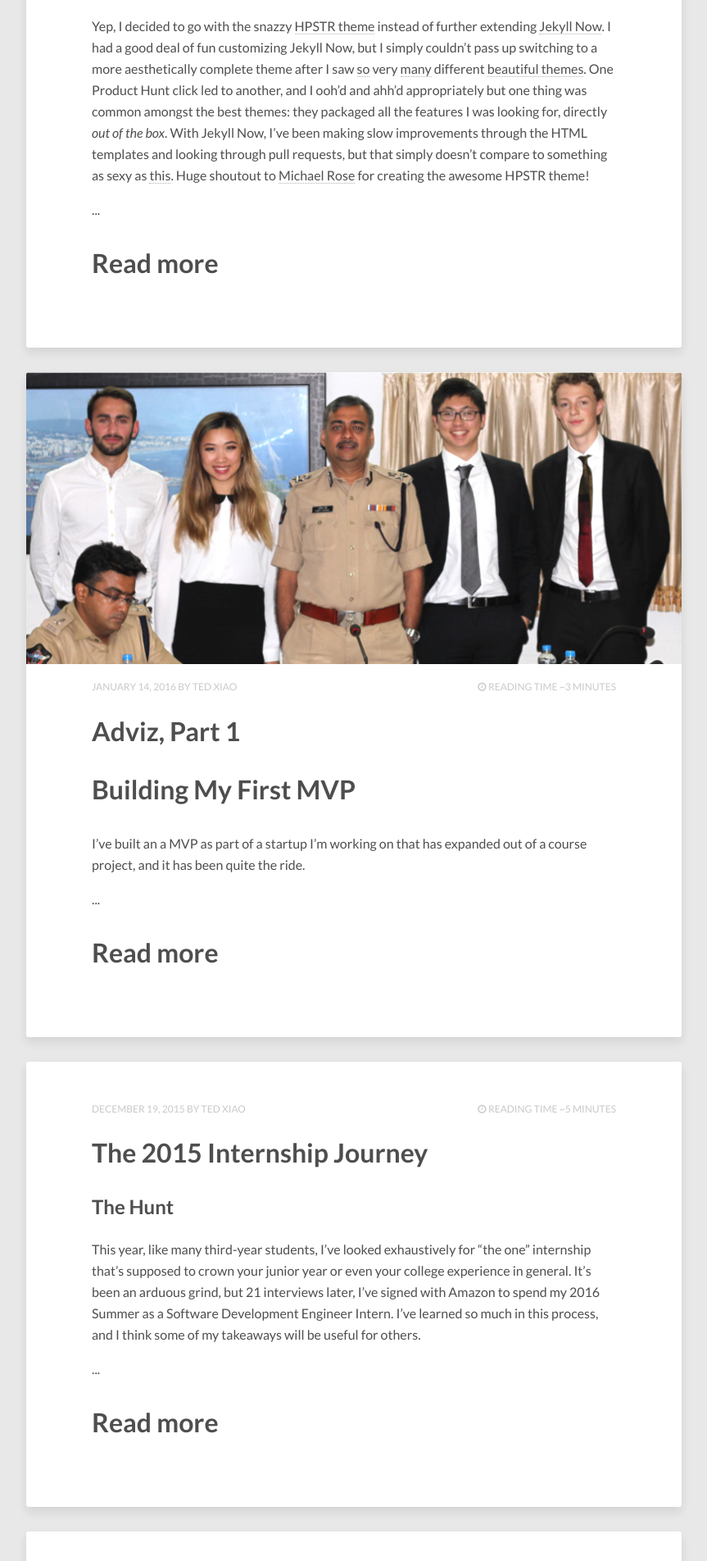
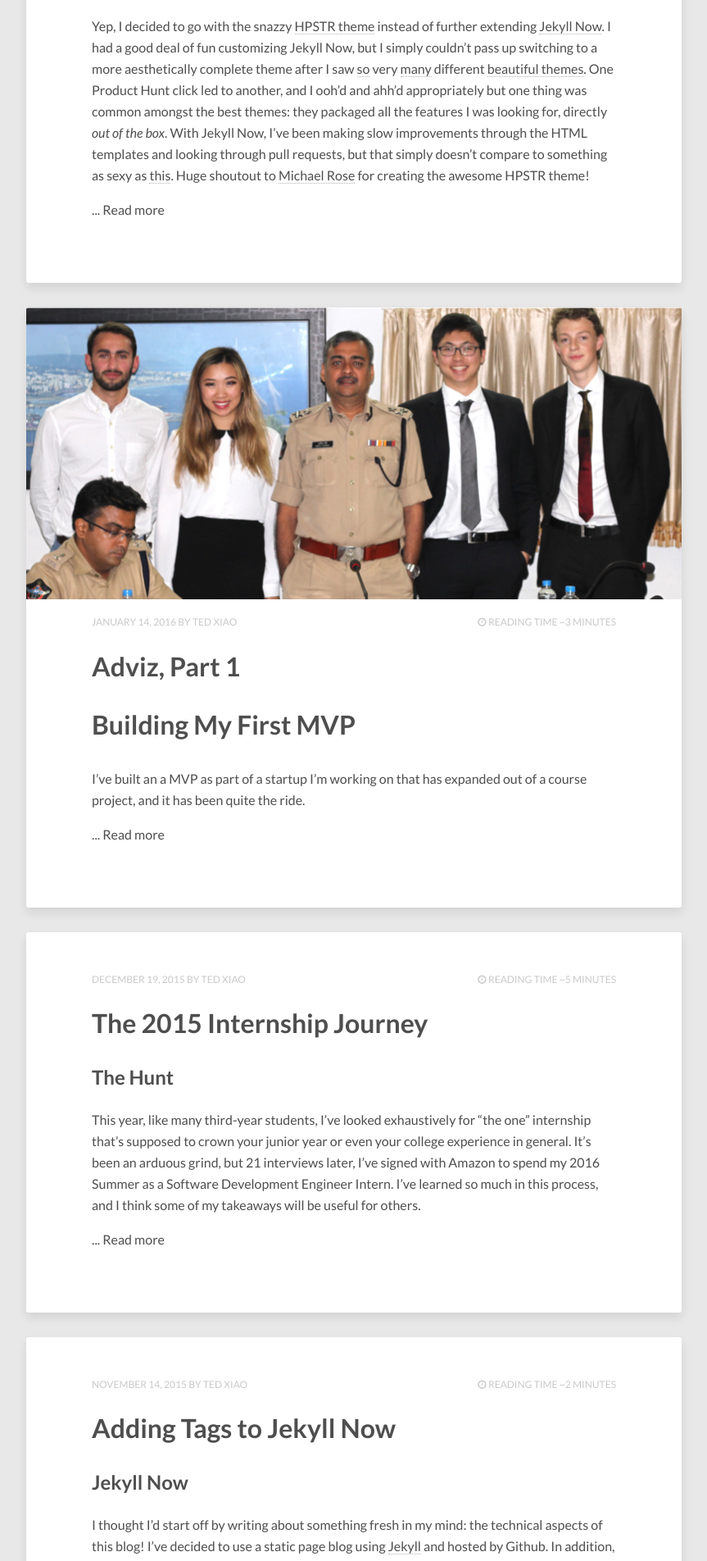
Before and after one commit to txizzle/blog, a Jekyll site: the page built from index.html, in a window 1280 px wide. Shown: the part 667-2571 px from the top of the page at 82% size, without its empty margins (208-1071 px from the left). Built offline with Jekyll 4.4.1, drawn with Linux system fonts in a browser that asks for light colours; nearby versions of some CDN libraries; the list of posts is cut into pages by our own code.

Commit message:
Latest build.

```diff
--- a/index.html
+++ b/index.html
@@ -37,9 +37,9 @@
     {{ post.excerpt }}
     ...
     {% if post.link %}
-      <h1 class="entry-title"><a href="{{ site.url }}{{ post.url }}" class="permalink" rel="bookmark" title="{{ post.title }}"><i class="fa fa-bookmark"></i></a> <a href="{{ post.link }}">Read more</a></h1>
+      <a href="{{ site.url }}{{ post.url }}" class="permalink" rel="bookmark" title="{{ post.title }}"><i class="fa fa-bookmark"></i></a> <a href="{{ post.link }}">Read more</a>
     {% else %}
-      <h1 class="entry-title"><a href="{{ site.url }}{{ post.url }}" rel="bookmark" title="{{ post.title }}" itemprop="url">Read more</a></h1>
+      <a href="{{ site.url }}{{ post.url }}" rel="bookmark" title="{{ post.title }}" itemprop="url">Read more</a>
     {% endif %}
   </div><!-- /.entry-content -->
 </article><!-- /.hentry -->
```
